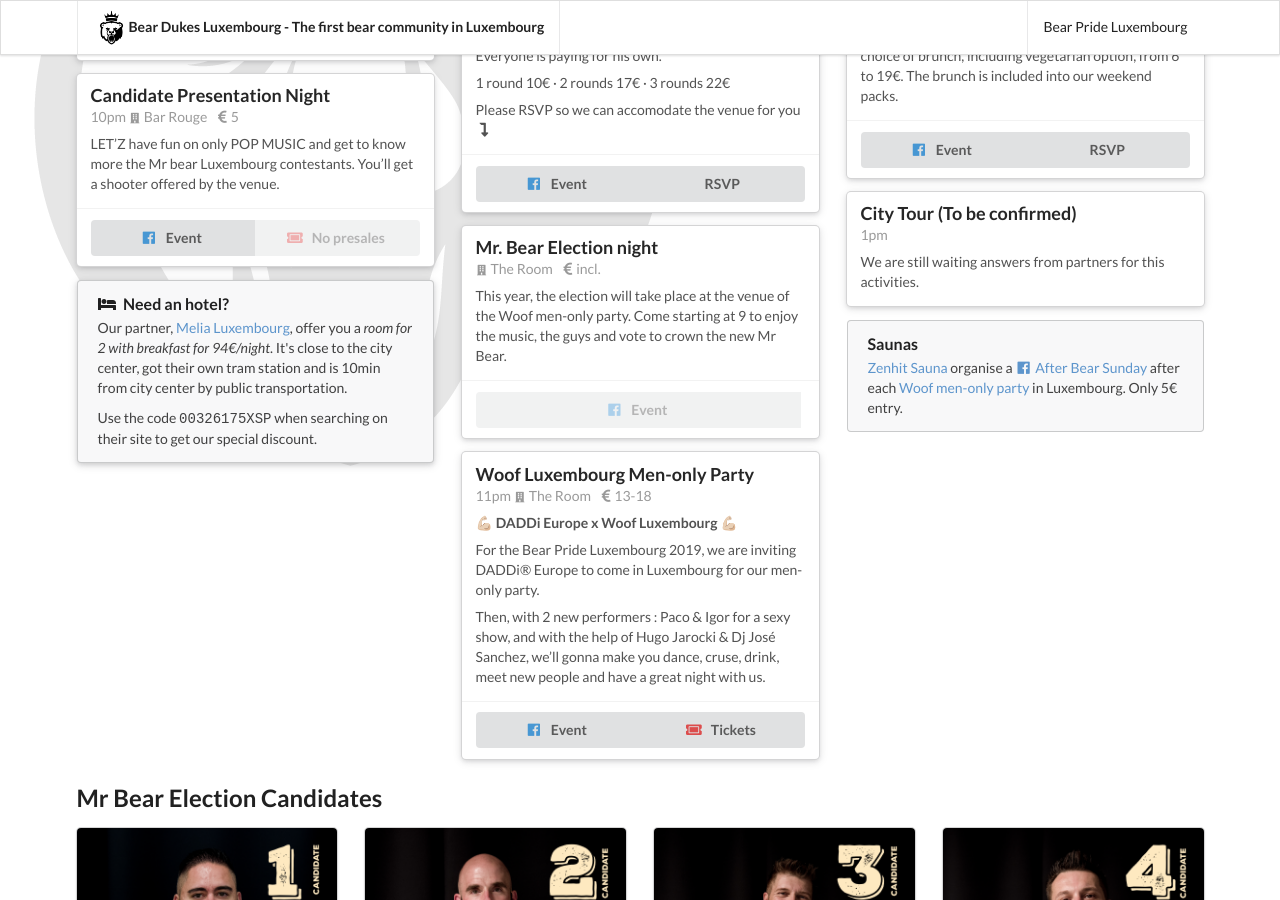
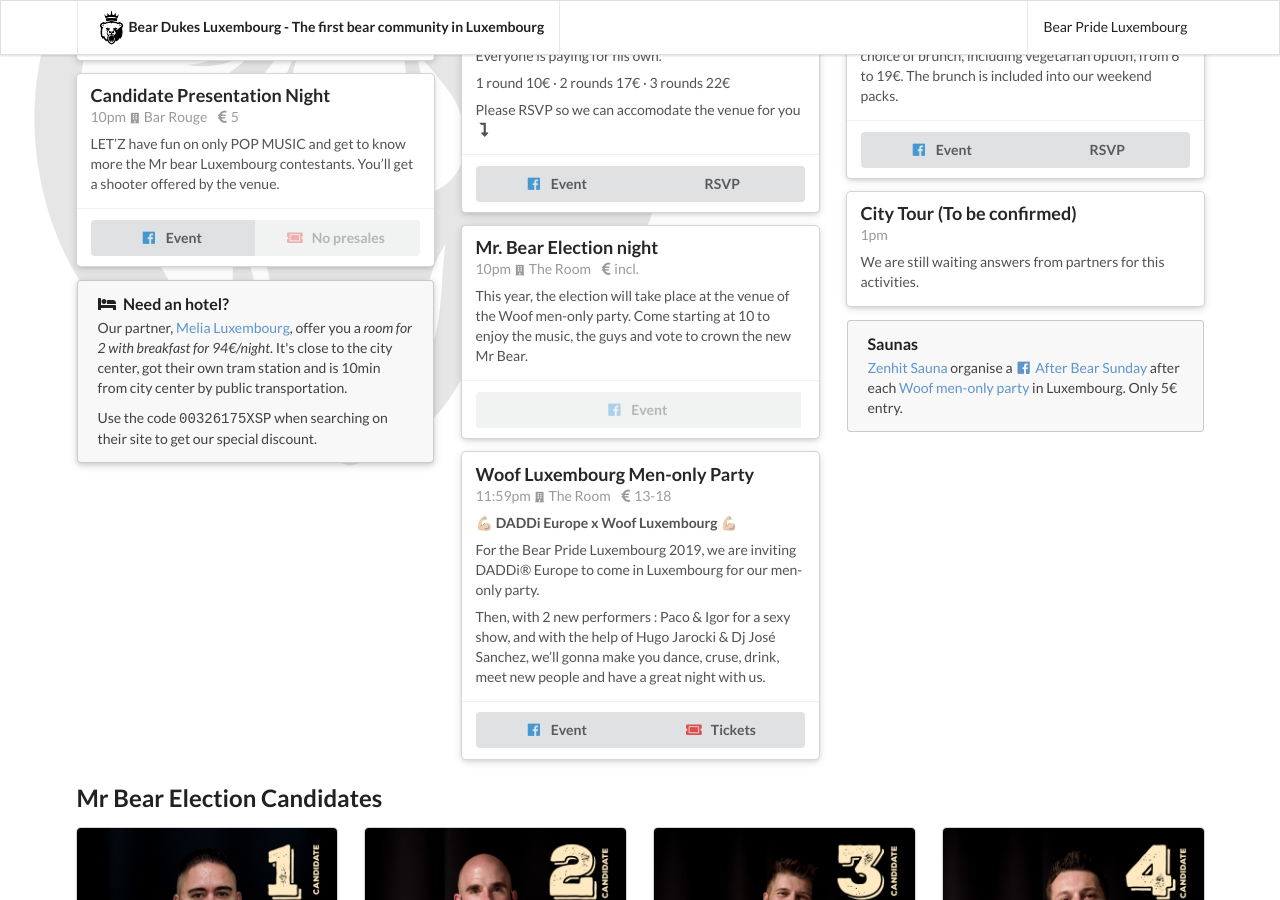
Before and after one commit to bear-dukes-luxembourg-a-s-b-l/bears.lu, a Jekyll site: the page built from BearPride.md, in a window 1280 px wide and 900 px high, scrolled down 366 px. Built offline with Jekyll 4.4.1, drawn with Linux system fonts in a browser that asks for light colours; nearby versions of some CDN libraries.

Commit message:
Update times

```diff
--- a/_data/events.yaml
+++ b/_data/events.yaml
@@ -42,20 +42,20 @@
       ticket_url:
       rsvp_url: "https://thibault.typeform.com/to/WH2Btp"
     - title: Mr. Bear Election night
-      time:
+      time: 10pm
       place: The Room
       place_url: "https://goo.gl/maps/CqjByh2eEZFSYMgy8"
       price: incl.
       description: >
        This year, the election will take place at the venue of the Woof men-only
-        party. Come starting at 9 to enjoy the music, the guys and vote to crown
-       the new Mr Bear.
+        party. Come starting at 10 to enjoy the music, the guys and vote to
+        crown the new Mr Bear.
       facebook:
       ticket_url: >-
         https://tickets.bears.lu/e/22/woof-17-bear-pride-luxembourg-2019?ref=website"
       rsvp_url:
     - title: Woof Luxembourg Men-only Party
-      time: 11pm
+      time: 11:59pm
       place: The Room
       place_url: "https://goo.gl/maps/CqjByh2eEZFSYMgy8"
       price: "13-18"
```
